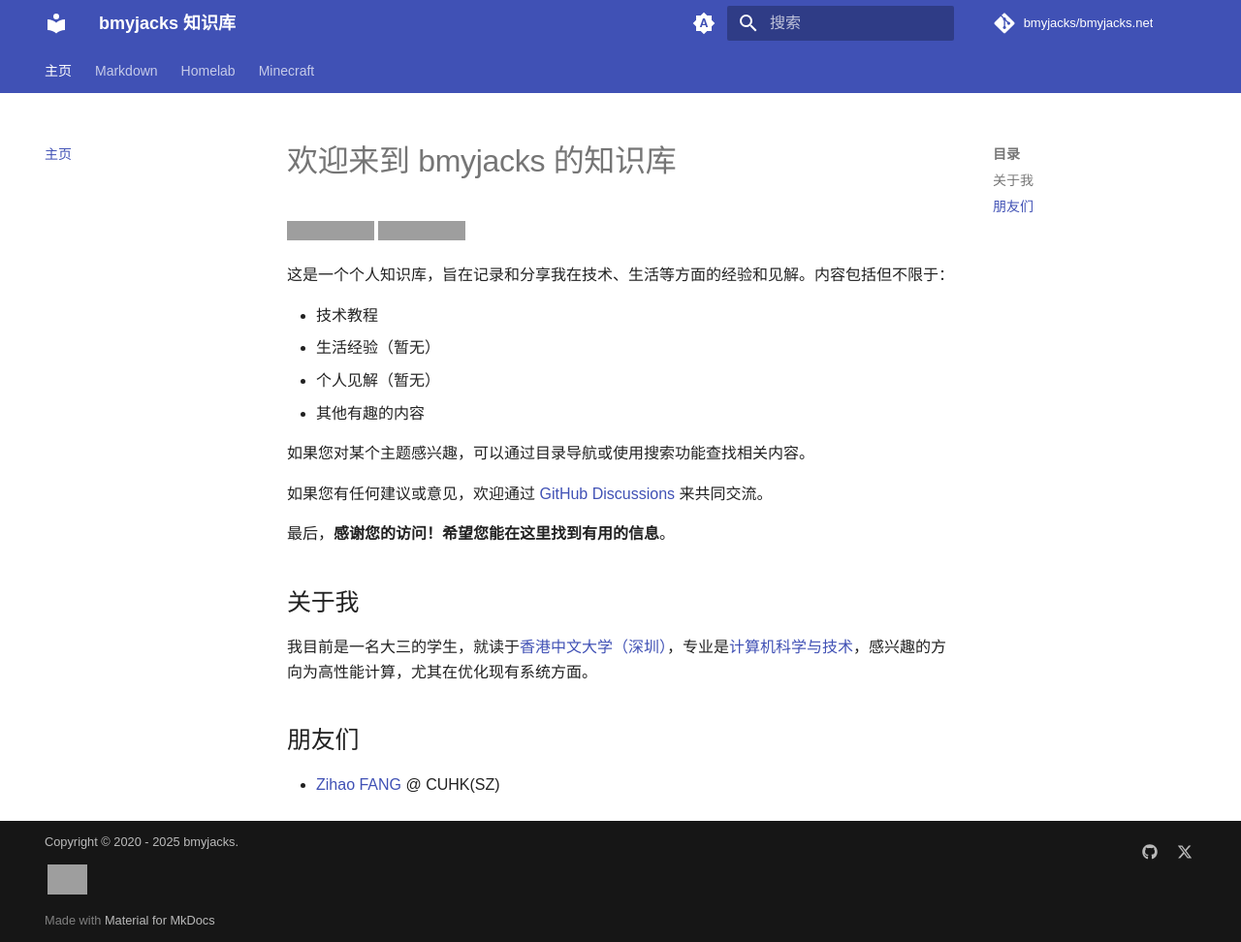
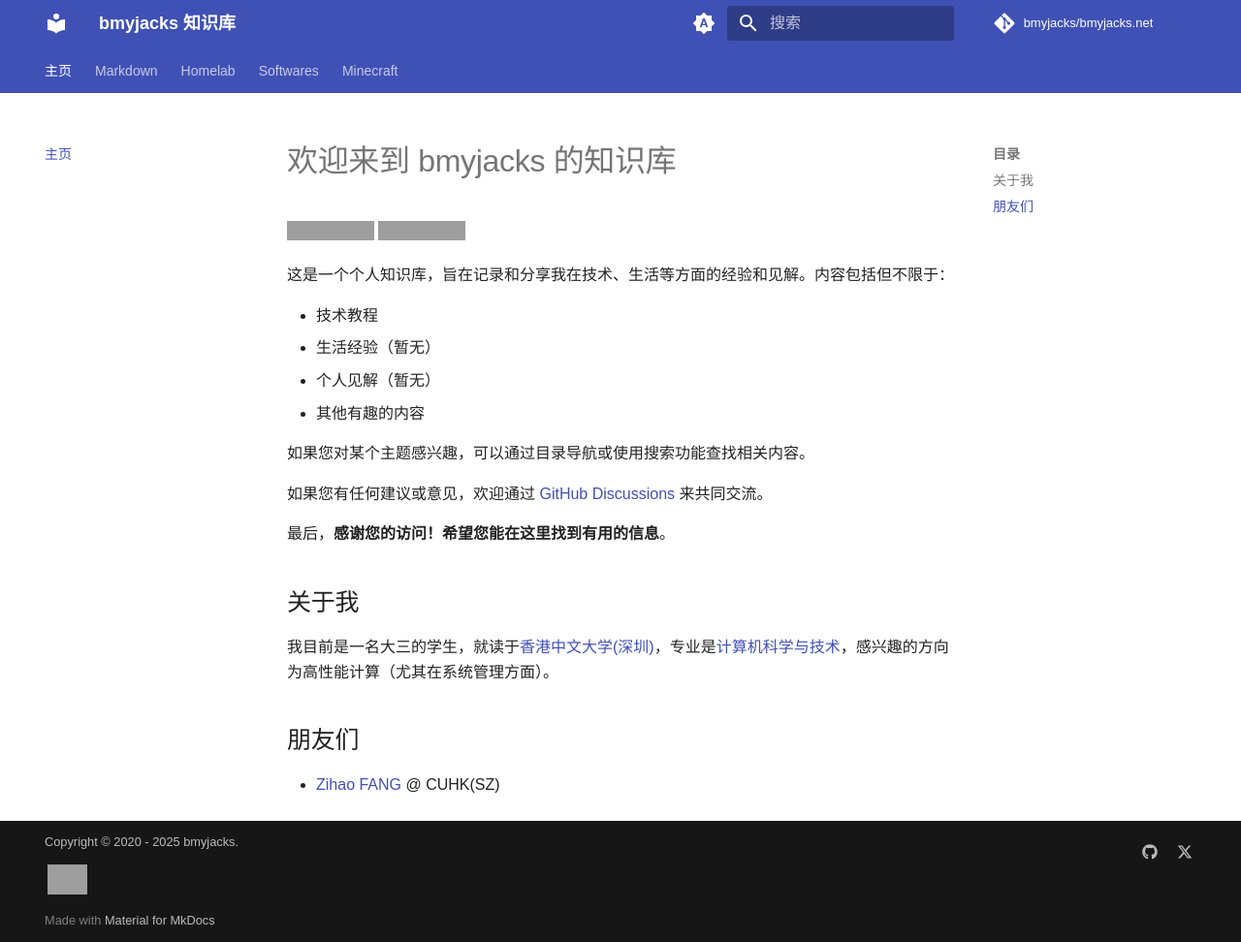
Before and after one commit to bmyjacks/bmyjacks.net, an MkDocs documentation site: the page built from docs/index.md, in a window 1280 px wide and 972 px high. Shown: the whole window at 97% size. Built offline with MkDocs 1.6.1 and Material for MkDocs 9.7.7, drawn with Linux system fonts in a browser that asks for light colours; comment, search, counter and statistics services are not loaded; a style sheet for code colours, icons or effects is not loaded; grey boxes are pictures that could not be loaded.

Commit message:
Refactor code structure for improved readability and maintainability

```diff
--- a/docs/index.md
+++ b/docs/index.md
@@ -23,7 +23,7 @@ hide:
 
 ## 关于我
 
-我目前是一名大三的学生，就读于[香港中文大学（深圳）](https://www.cuhk.edu.cn/zh-hans)，专业是[计算机科学与技术](https://sds.cuhk.edu.cn/page/363)，感兴趣的方向为高性能计算，尤其在优化现有系统方面。
+我目前是一名大三的学生，就读于[香港中文大学(深圳)](https://www.cuhk.edu.cn/zh-hans)，专业是[计算机科学与技术](https://sds.cuhk.edu.cn/page/363)，感兴趣的方向为高性能计算（尤其在系统管理方面）。
 
 ## 朋友们
 
--- a/mkdocs.yml
+++ b/mkdocs.yml
@@ -115,6 +115,7 @@ markdown_extensions:
   - pymdownx.snippets
   - admonition
   - pymdownx.details
+  - pymdownx.keys
 
 nav:
   - 主页: index.md
@@ -136,6 +137,8 @@ nav:
           - Arch Linux: os/archlinux.md
           - NixOS: os/nixos.md
           - 安装 iSM: homelab/install-ism.md
+  - Softwares:
+      - tmux: softwares/tmux.md
   - Minecraft:
       - 服务器:
           - 安装 NeoForge 服务器端: minecraft/install-neoforge-server.md
```
Also changed, not shown: requirements.txt (+7 -6 lines), 1 other file.
